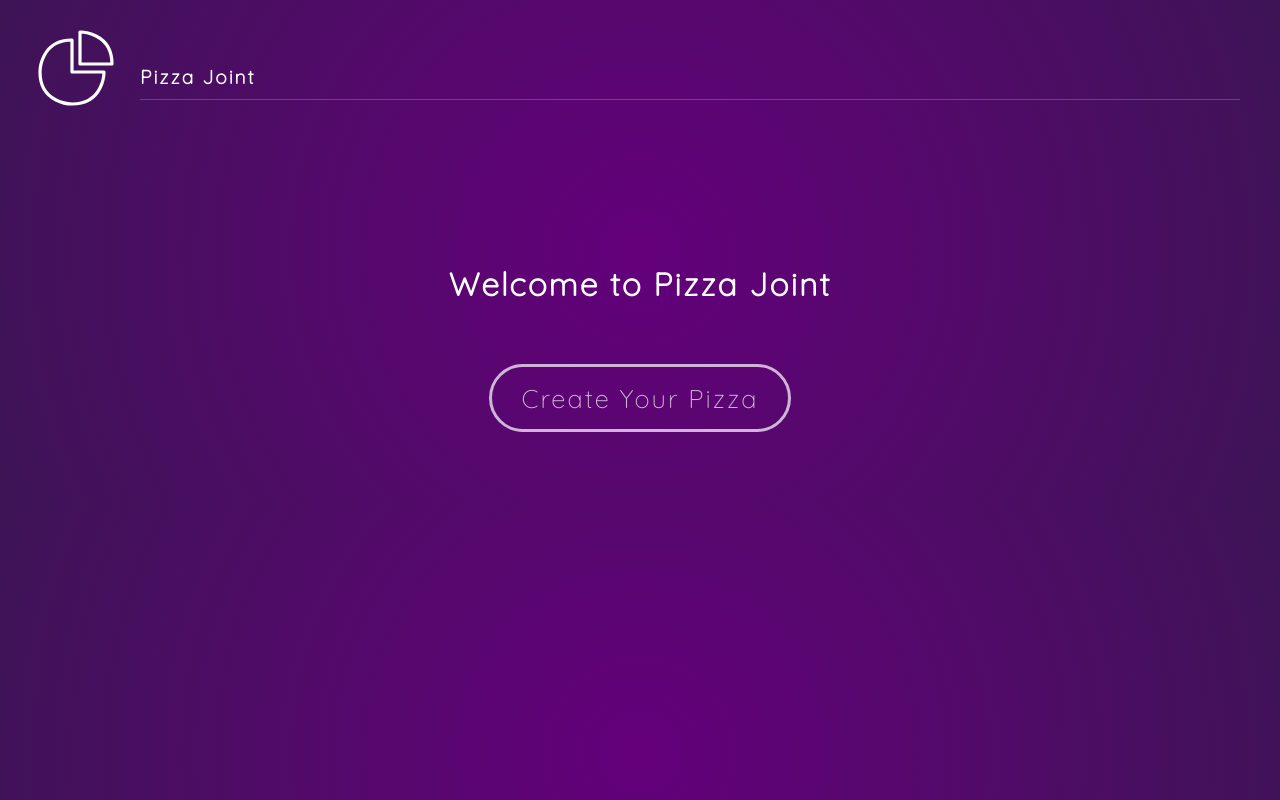
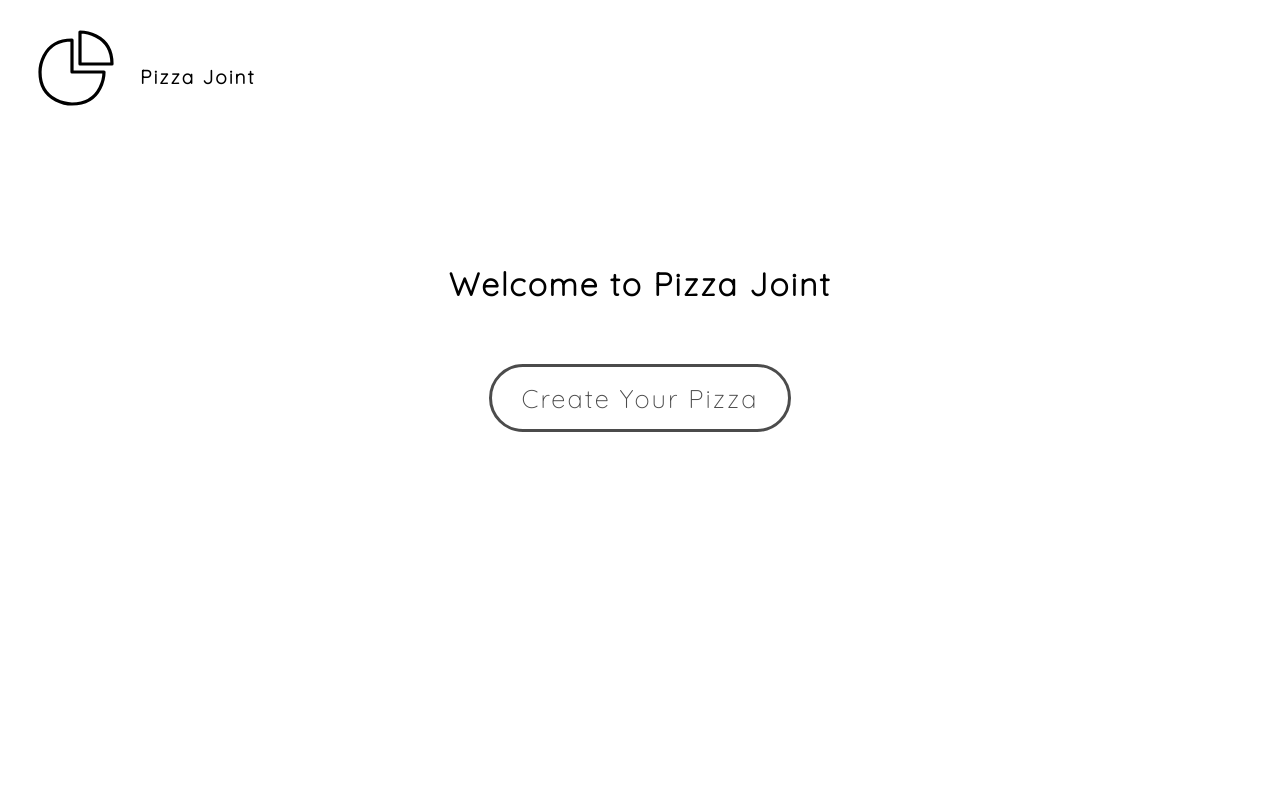
Before and after one commit to hai14894/Framer-Motion-PizzaJoint, a React (Create React App) app in the folder pizzajoint/: page / in a window 1280 px wide. Built offline with nearby package versions, Linux system fonts and the light colour scheme.

Commit message:
update some styling

```diff
--- a/pizzajoint/src/index.css
+++ b/pizzajoint/src/index.css
@@ -11,24 +11,23 @@
 body, ul, h1, h2, h3, p, button, a, div{
   margin: 0;
   padding: 0;
-  color: white;
+  color: black;
   font-family: 'Quicksand';
   letter-spacing: 2px;
   list-style-type: none;
   text-decoration: none;
 }
 body{
-  background: rgb(100,0,123);
-  background: radial-gradient(circle, rgba(100,0,123,1) 0%, rgba(62,20,86,1) 100%);
+  background-color: white;
   overflow: hidden;
 }
 button{
-  color: white;
+  color: black;
   padding: 10px 30px;
   font-size: 1em;
   background: transparent;
   border-radius: 50px;
-  border: 1px solid white;
+  border: 1px solid black;
   margin: 40px auto 0;
   cursor: pointer;
   opacity: 0.7;
@@ -65,7 +64,7 @@ header h1{
 header .pizza-svg {
   width: 80px;
   overflow: visible;
-  stroke: #fff;
+  stroke: black;
   stroke-width: 4;
   stroke-linejoin: round;
   stroke-linecap: round;
@@ -95,10 +94,10 @@ li span.active::before{
   max-width: 800px;
 }
 .home button{
-  color: white;
+  color: black;
   padding: 15px 30px;
   font-size: 1.6em;
-  border: 3px solid white;
+  border: 3px solid black;
   margin: 30px 20px;
 }
 .order p{
```
Also changed, not shown: 1 other file (tests, documents, lock files or other folders).
